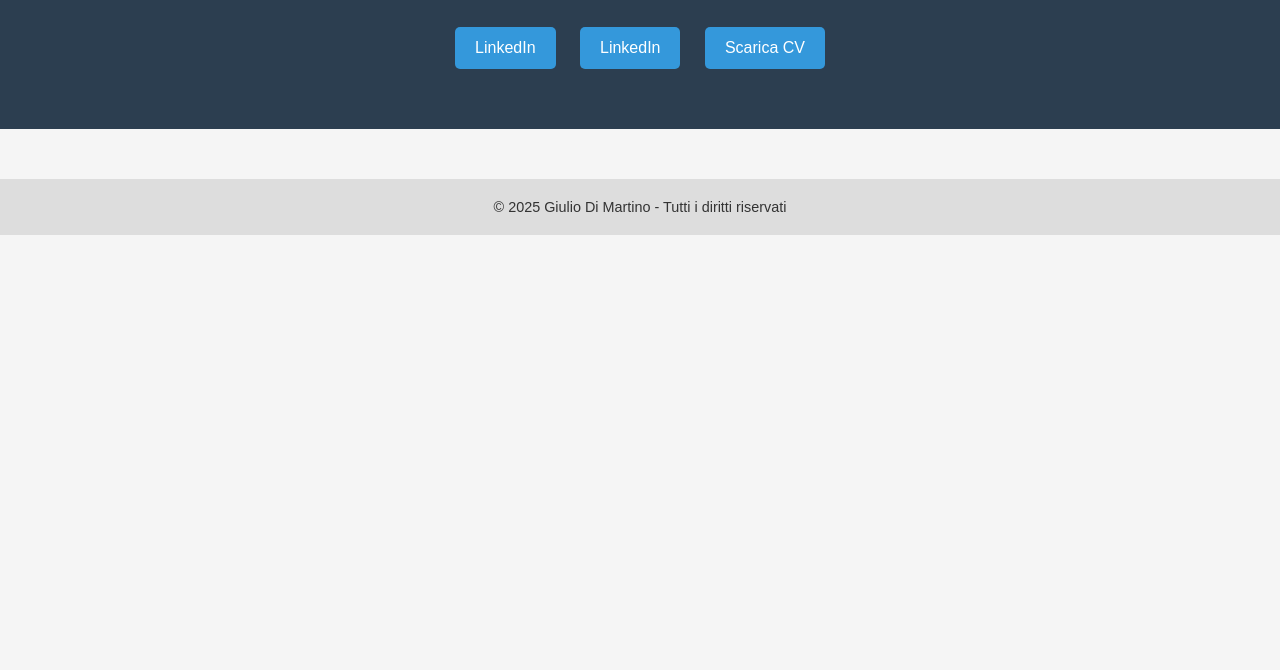
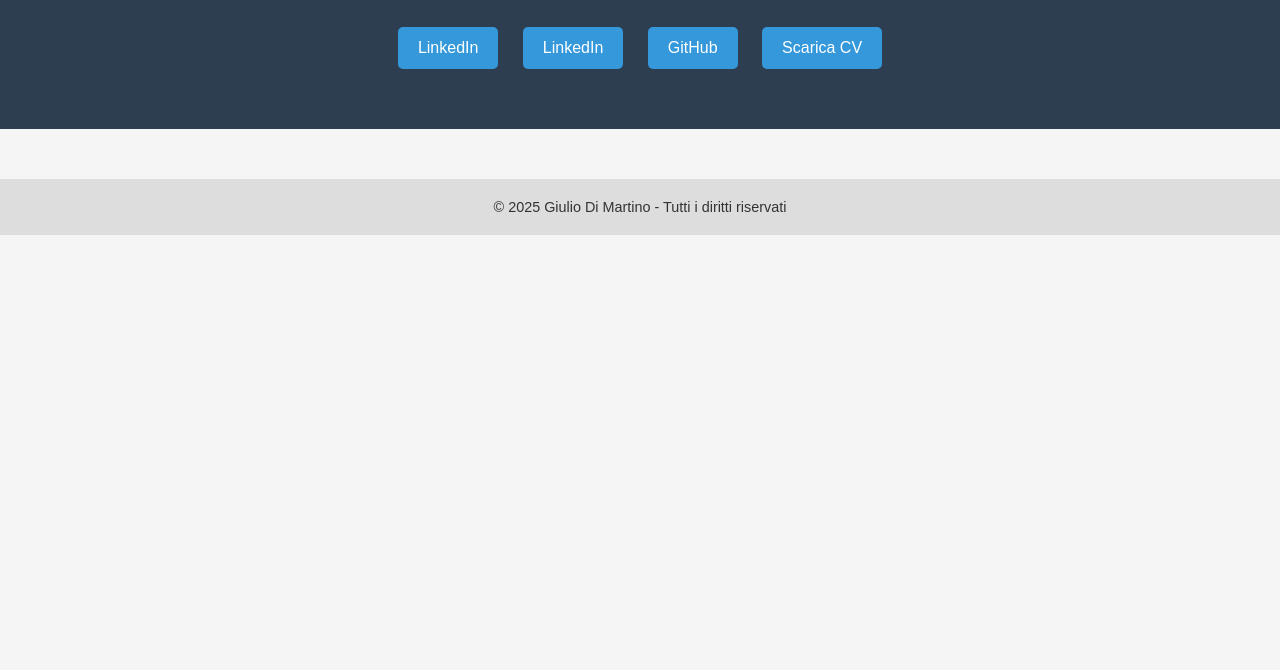
Before and after one commit to giuliodm11/giuliodm11.github.io, a plain HTML site: page index.html in a window 1280 px wide. Shown: the part 130-800 px from the top of the page. Drawn offline with Linux system fonts and the light colour scheme.

Commit message:
linkedlin and git

```diff
--- a/index.html
+++ b/index.html
@@ -58,7 +58,8 @@
         <div class="buttons">
             <a href="https://www.linkedin.com/in/il-tuo-username" target="_blank">LinkedIn</a>
             <a href="https://www.linkedin.com/in/giulio-di-martino-567a86225?lipi=urn%3Ali%3Apage%3Ad_flagship3_profile_view_base_contact_details%3BwtJX0gq%2FQcS09V8jo4ecLA%3D%3D" target="_blank">LinkedIn</a>
-            <a href="CV_Giulio_Di_Martino.pdf" target="_blank">Scarica CV</a>
+            <a href="https://github.com/giuliodm11" target="_blank">GitHub</a>
+            <a href="Giulio_Di_Martino_CV.pdf" target="_blank">Scarica CV</a>
         </div>
     </header>
 
```
Also changed, not shown: 1 other file.
